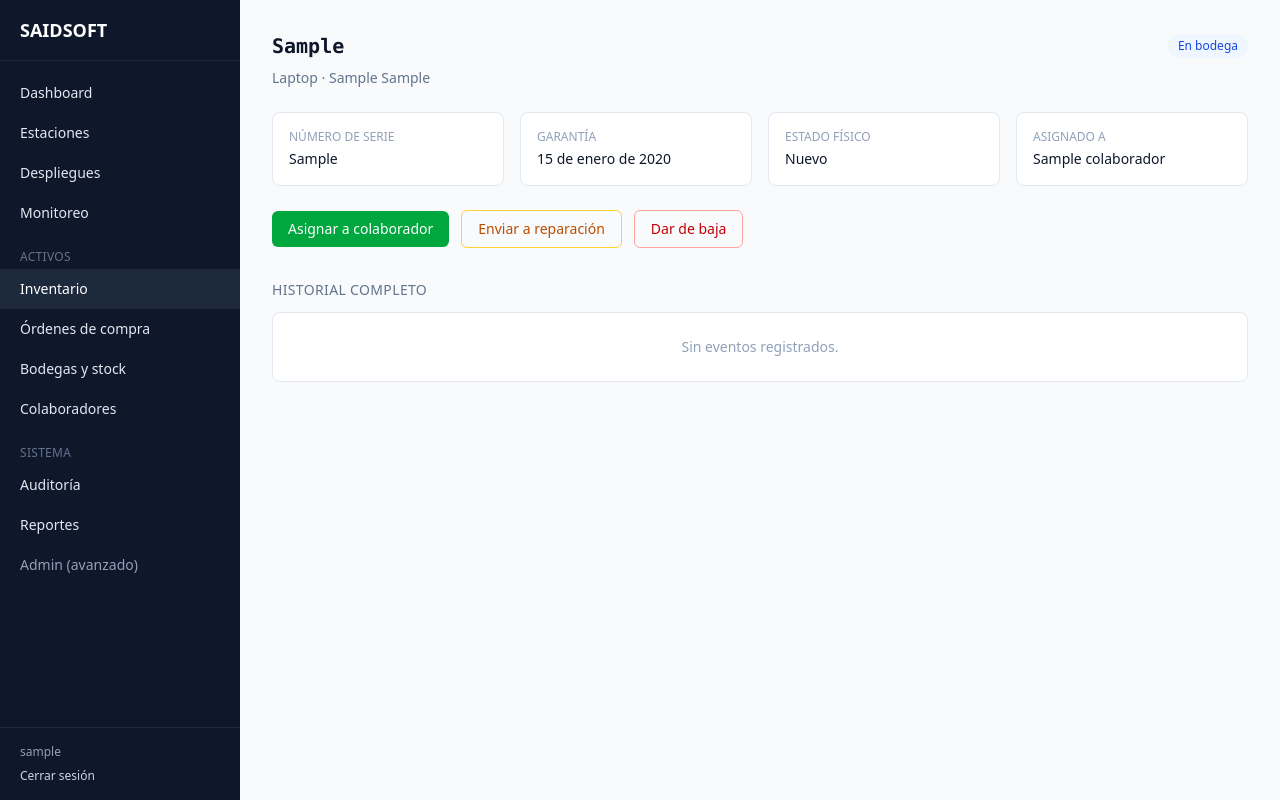
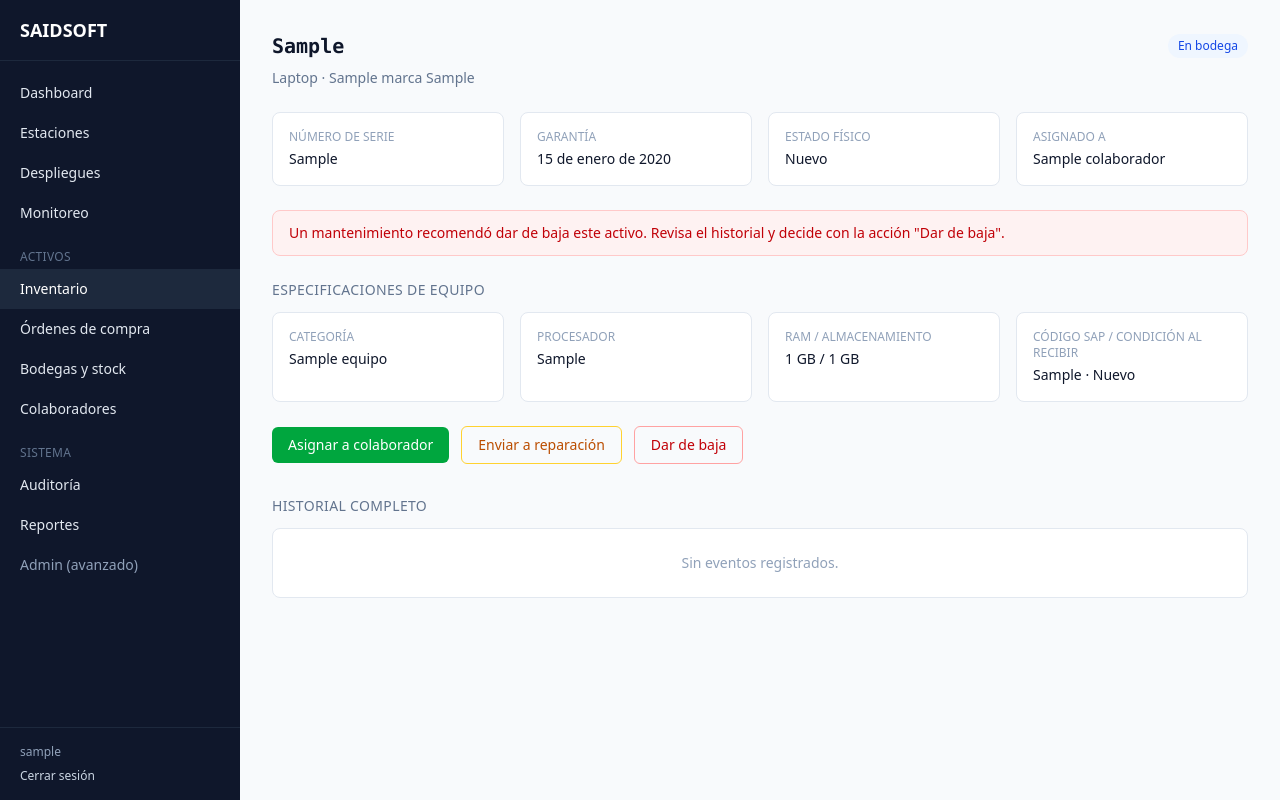
Before and after one commit to maycolmoreno/saidsoft-core, a Django app: page /activos/1/ in a window 1280 px wide. Run offline with Django 5.2, Linux system fonts and the light colour scheme; a user stored in the database is signed in; tables that the repository leaves empty hold one stand-in row (values such as "Sample post"); data that the repository does not hold is empty; style sheets or scripts are compiled from the project's sources.

Commit message:
Fase 2 del port de InvTICS: extender Activo con specs de equipo
- Activo gana marca (migrado de CharField libre a FK Marca via
  migracion de datos 0004+0005: puebla Marca desde el texto existente
  y luego reemplaza el campo, sin perder los activos ya sembrados),
  categoria (FK CategoriaEquipo), procesador, ram_gb, almacenamiento_gb,
  codigo_sap, condicion_al_recibir y baja_recomendada.
- registrar_ingreso acepta los campos nuevos; nuevo
  registrar_baja_recomendada (senal de mantenimiento, no cambia el
  estado del activo, solo lo marca para que un humano decida con
  registrar_baja) con su EventoActivo.TipoEvento.BAJA_RECOMENDADA.
- ActivoIngresoForm, admin, seed_activos y el template de detalle
  actualizados para los campos nuevos.
- Probado de punta a punta: servicio, migracion de datos (Dell/HP/Epson
  preservados), admin y las 3 vistas de panel afectadas (200 OK).

Co-Authored-By: Claude Sonnet 5 <noreply@anthropic.com>

```diff
--- a/apps/activos/forms.py
+++ b/apps/activos/forms.py
@@ -1,6 +1,9 @@
 from django import forms
 
-from .models import Activo, Colaborador, MotivoBaja, MotivoReparacion, OrdenCompra, TipoConsumible
+from .models import (
+    Activo, CategoriaEquipo, Colaborador, CondicionAlRecibir, Marca, MotivoBaja, MotivoReparacion,
+    OrdenCompra, TipoConsumible,
+)
 
 INPUT_CLASS = 'w-full rounded-md border border-slate-300 px-3 py-2 text-sm focus:outline-none focus:ring-2 focus:ring-slate-900'
 
@@ -33,9 +36,30 @@ class RecibirOrdenCompraForm(forms.Form):
 
 class ActivoIngresoForm(forms.Form):
     tipo = forms.ChoiceField(choices=Activo.Tipo.choices, widget=forms.Select(attrs={'class': INPUT_CLASS}))
-    marca = forms.CharField(required=False, widget=forms.TextInput(attrs={'class': INPUT_CLASS}))
+    marca = forms.ModelChoiceField(
+        queryset=Marca.objects.all(), required=False, widget=forms.Select(attrs={'class': INPUT_CLASS}),
+    )
+    categoria = forms.ModelChoiceField(
+        queryset=CategoriaEquipo.objects.all(), required=False,
+        widget=forms.Select(attrs={'class': INPUT_CLASS}),
+    )
     modelo = forms.CharField(required=False, widget=forms.TextInput(attrs={'class': INPUT_CLASS}))
     numero_serie = forms.CharField(required=False, widget=forms.TextInput(attrs={'class': INPUT_CLASS}))
+    procesador = forms.CharField(required=False, widget=forms.TextInput(attrs={'class': INPUT_CLASS}))
+    ram_gb = forms.IntegerField(
+        required=False, min_value=1, label='RAM (GB)', widget=forms.NumberInput(attrs={'class': INPUT_CLASS}),
+    )
+    almacenamiento_gb = forms.IntegerField(
+        required=False, min_value=1, label='Almacenamiento (GB)',
+        widget=forms.NumberInput(attrs={'class': INPUT_CLASS}),
+    )
+    codigo_sap = forms.CharField(
+        required=False, label='Código SAP', widget=forms.TextInput(attrs={'class': INPUT_CLASS}),
+    )
+    condicion_al_recibir = forms.ChoiceField(
+        choices=[('', '—')] + list(CondicionAlRecibir.choices), required=False,
+        widget=forms.Select(attrs={'class': INPUT_CLASS}),
+    )
     fecha_compra = forms.DateField(
         required=False, widget=forms.DateInput(attrs={'class': INPUT_CLASS, 'type': 'date'}),
     )
--- a/apps/activos/models.py
+++ b/apps/activos/models.py
@@ -207,6 +207,12 @@ class MotivoReparacion(models.TextChoices):
     DANO_FISICO = 'dano_fisico', 'Daño físico'
 
 
+class CondicionAlRecibir(models.TextChoices):
+    NUEVO = 'nuevo', 'Nuevo'
+    USADO = 'usado', 'Usado'
+    REACONDICIONADO = 'reacondicionado', 'Reacondicionado'
+
+
 class Activo(models.Model):
     """Un activo de información nunca se elimina: su historial es de auditoría permanente."""
 
@@ -236,9 +242,23 @@ class Activo(models.Model):
 
     codigo = models.CharField(max_length=20, unique=True, editable=False)
     tipo = models.CharField(max_length=3, choices=Tipo.choices)
-    marca = models.CharField(max_length=100, blank=True)
+    marca = models.ForeignKey(
+        Marca, on_delete=models.PROTECT, null=True, blank=True, related_name='activos',
+    )
+    categoria = models.ForeignKey(
+        CategoriaEquipo, on_delete=models.PROTECT, null=True, blank=True, related_name='activos',
+    )
     modelo = models.CharField(max_length=100, blank=True)
     numero_serie = models.CharField(max_length=100, blank=True)
+    procesador = models.CharField(max_length=100, blank=True)
+    ram_gb = models.PositiveSmallIntegerField(null=True, blank=True, verbose_name='RAM (GB)')
+    almacenamiento_gb = models.PositiveIntegerField(null=True, blank=True, verbose_name='Almacenamiento (GB)')
+    codigo_sap = models.CharField(max_length=30, blank=True, verbose_name='Código SAP')
+    condicion_al_recibir = models.CharField(max_length=20, choices=CondicionAlRecibir.choices, blank=True)
+    baja_recomendada = models.BooleanField(
+        default=False,
+        help_text='Un mantenimiento marcó este activo para posible baja; un humano debe decidir con registrar_baja.',
+    )
     fecha_compra = models.DateField(null=True, blank=True)
     vencimiento_garantia = models.DateField(null=True, blank=True)
     orden_compra = models.ForeignKey(
@@ -279,6 +299,7 @@ class EventoActivo(models.Model):
         ENVIO_REPARACION = 'envio_reparacion', 'Enviado a reparación'
         RETORNO_REPARACION = 'retorno_reparacion', 'Retorno de reparación'
         BAJA = 'baja', 'Dado de baja'
+        BAJA_RECOMENDADA = 'baja_recomendada', 'Baja recomendada (mantenimiento)'
         TRANSITO = 'transito', 'En tránsito entre bodegas'
 
     activo = models.ForeignKey(Activo, on_delete=models.CASCADE, related_name='eventos')
--- a/apps/panel/views/activos.py
+++ b/apps/panel/views/activos.py
@@ -91,7 +91,9 @@ def orden_compra_recibir(request, pk):
 
 @login_required
 def activos_lista(request):
-    activos = Activo.objects.select_related('bodega_actual', 'colaborador_actual').order_by('codigo')
+    activos = Activo.objects.select_related(
+        'bodega_actual', 'colaborador_actual', 'marca', 'categoria',
+    ).order_by('codigo')
 
     tipo = request.GET.get('tipo')
     estado = request.GET.get('estado')
@@ -119,7 +121,10 @@ def activo_crear(request):
         if form.is_valid():
             d = form.cleaned_data
             activo = activos_services.registrar_ingreso(
-                tipo=d['tipo'], marca=d['marca'], modelo=d['modelo'], numero_serie=d['numero_serie'],
+                tipo=d['tipo'], marca=d['marca'], categoria=d['categoria'],
+                modelo=d['modelo'], numero_serie=d['numero_serie'],
+                procesador=d['procesador'], ram_gb=d['ram_gb'], almacenamiento_gb=d['almacenamiento_gb'],
+                codigo_sap=d['codigo_sap'], condicion_al_recibir=d['condicion_al_recibir'],
                 fecha_compra=d['fecha_compra'], vencimiento_garantia=d['vencimiento_garantia'],
                 orden_compra=d['orden_compra'], bodega=d['bodega'], usuario=request.user,
             )
@@ -142,7 +147,9 @@ def activo_crear(request):
 @login_required
 def activo_detalle(request, pk):
     activo = get_object_or_404(
-        Activo.objects.select_related('bodega_actual', 'colaborador_actual', 'orden_compra'), pk=pk,
+        Activo.objects.select_related(
+            'bodega_actual', 'colaborador_actual', 'orden_compra', 'marca', 'categoria',
+        ), pk=pk,
     )
     eventos = activo.eventos.select_related('usuario').order_by('-timestamp')
     return render(request, 'panel/activo_detalle.html', {'activo': activo, 'eventos': eventos})
--- a/templates/panel/activo_detalle.html
+++ b/templates/panel/activo_detalle.html
@@ -33,6 +33,36 @@
         </div>
         <div class="text-slate-900">
             {% if activo.colaborador_actual %}{{ activo.colaborador_actual.nombre }}{% else %}{{ activo.bodega_actual|default:"—" }}{% endif %}
+        </div>
+    </div>
+</div>
+
+{% if activo.baja_recomendada %}
+<div class="bg-red-50 border border-red-200 text-red-700 text-sm rounded-lg px-4 py-3 mb-6">
+    Un mantenimiento recomendó dar de baja este activo. Revisa el historial y decide con la acción "Dar de baja".
+</div>
+{% endif %}
+
+<h2 class="text-sm font-medium text-slate-500 uppercase tracking-wide mb-3">Especificaciones de equipo</h2>
+<div class="grid grid-cols-4 gap-4 mb-6 text-sm">
+    <div class="bg-white rounded-lg border border-slate-200 p-4">
+        <div class="text-slate-400 text-xs uppercase mb-1">Categoría</div>
+        <div class="text-slate-900">{{ activo.categoria|default:"—" }}</div>
+    </div>
+    <div class="bg-white rounded-lg border border-slate-200 p-4">
+        <div class="text-slate-400 text-xs uppercase mb-1">Procesador</div>
+        <div class="text-slate-900">{{ activo.procesador|default:"—" }}</div>
+    </div>
+    <div class="bg-white rounded-lg border border-slate-200 p-4">
+        <div class="text-slate-400 text-xs uppercase mb-1">RAM / Almacenamiento</div>
+        <div class="text-slate-900">
+            {{ activo.ram_gb|default:"—" }} GB / {{ activo.almacenamiento_gb|default:"—" }} GB
+        </div>
+    </div>
+    <div class="bg-white rounded-lg border border-slate-200 p-4">
+        <div class="text-slate-400 text-xs uppercase mb-1">Código SAP / Condición al recibir</div>
+        <div class="text-slate-900">
+            {{ activo.codigo_sap|default:"—" }} · {{ activo.get_condicion_al_recibir_display|default:"—" }}
         </div>
     </div>
 </div>
```
Also changed, not shown: apps/activos/admin.py (+5 -5 lines), apps/activos/management/commands/seed_activos.py (+26 -4 lines), apps/activos/services.py (+25 -2 lines), apps/activos/migrations/0003_activo_almacenamiento_gb_activo_baja_recomendada_and_more.py (added), apps/activos/migrations/0004_migrar_marca_texto_a_fk.py (added), apps/activos/migrations/0005_marca_texto_a_fk_definitivo.py (added), apps/activos/migrations/0006_alter_eventoactivo_tipo_evento.py (added).
